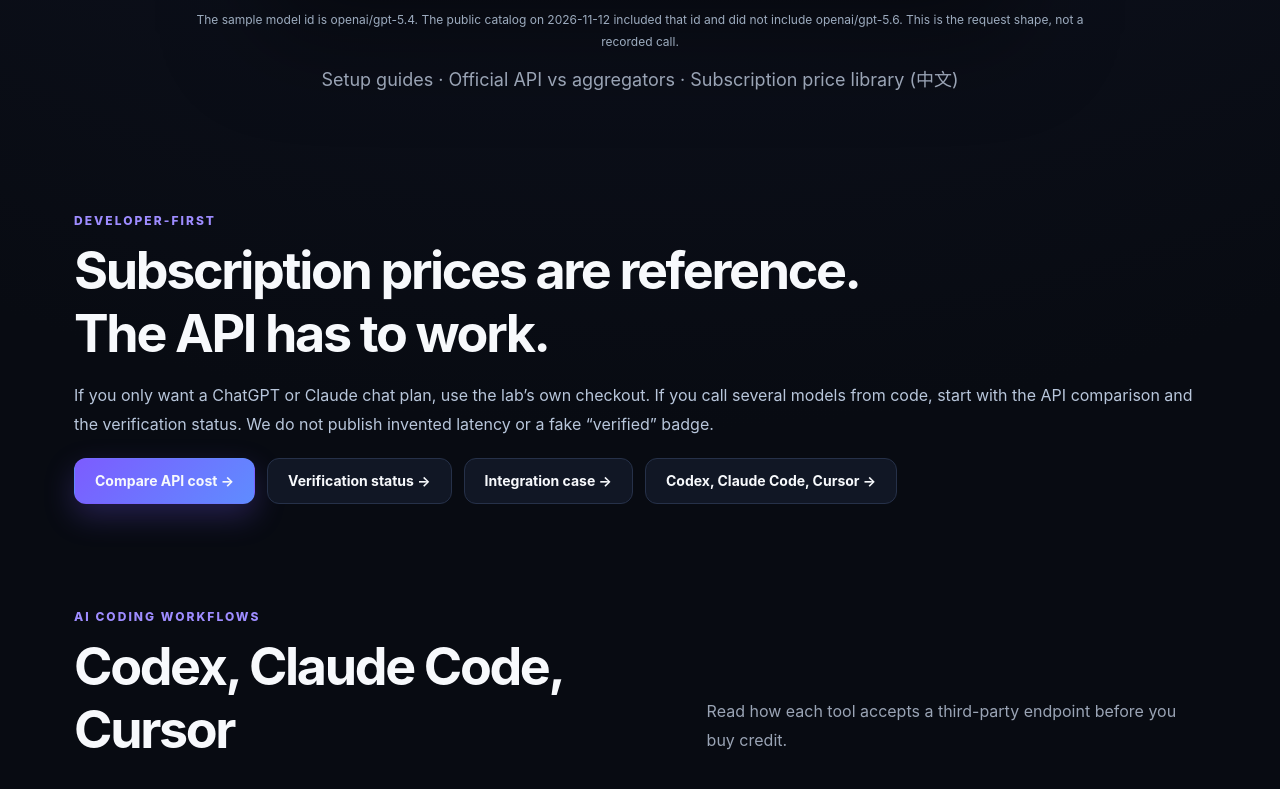
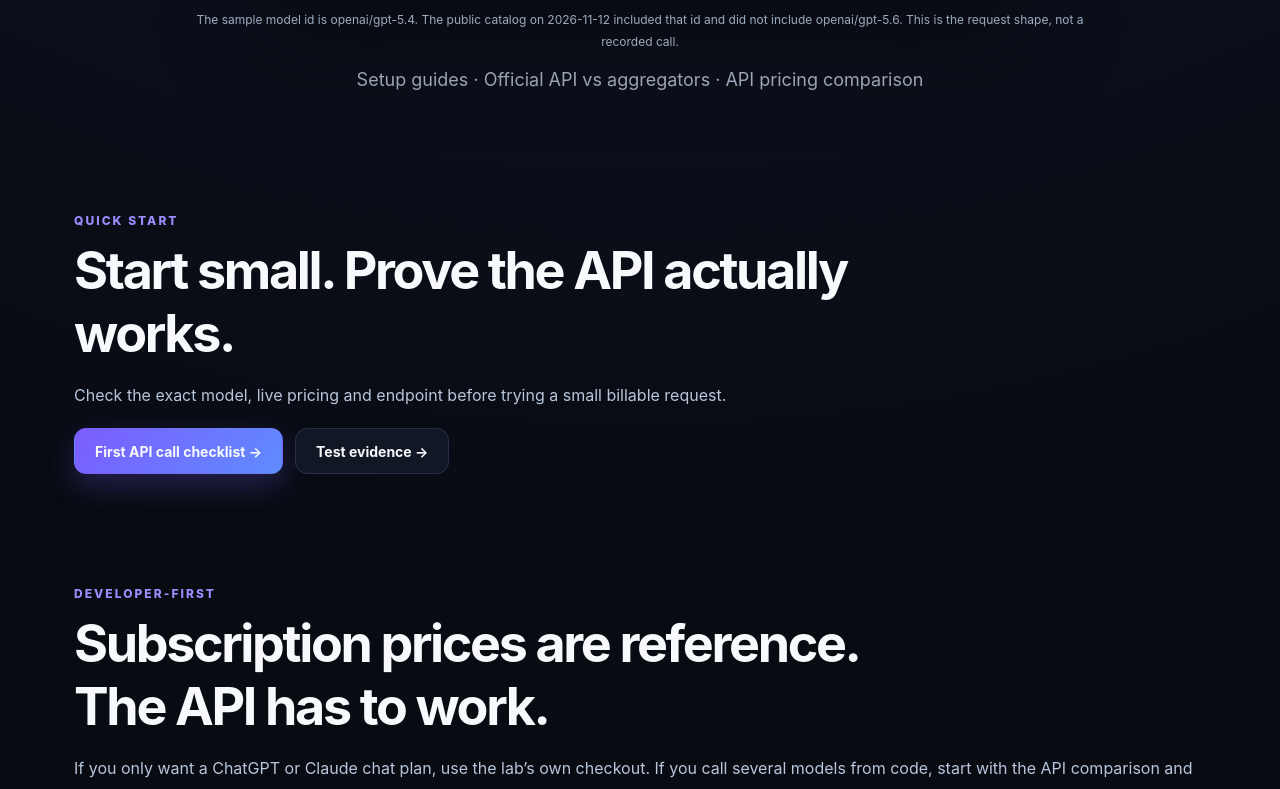
Before and after one commit to mk-kilo/Hugomain, a plain HTML site: page en/index.html in a window 1280 px wide. Shown: the part 1346-2135 px from the top of the page. Drawn offline with Linux system fonts and the light colour scheme.

Commit message:
Add clear verified-first-call onboarding CTAs

```diff
--- a/en/index.html
+++ b/en/index.html
@@ -72,10 +72,10 @@ response = client.chat.completions.create(
       </div>
       <p class="calc-note">The sample model id is openai/gpt-5.4. The public catalog on 2026-11-12 included that id and did not include openai/gpt-5.6. This is the request shape, not a recorded call.</p>
 
-    <p class="hero-copy"><a href="guides.html">Setup guides</a> · <a href="compare-aggregators.html">Official API vs aggregators</a> · <a href="api-pricing.html">Subscription price library (中文)</a></p>
+    <p class="hero-copy"><a href="guides.html">Setup guides</a> · <a href="compare-aggregators.html">Official API vs aggregators</a> · <a href="api-pricing.html">API pricing comparison</a></p>
   </section>
 
-  <section class="section home-value">
+  <section class="section home-value"><span class="kicker">QUICK START</span><h2>Start small. Prove the API actually works.</h2><p>Check the exact model, live pricing and endpoint before trying a small billable request.</p><div class="home-value-links"><a class="btn btn-primary" href="start-api.html" data-cta="en_quick_start">First API call checklist →</a><a class="btn btn-secondary" href="validation.html">Test evidence →</a></div></section><section class="section home-value">
     <span class="kicker">DEVELOPER-FIRST</span>
     <h2>Subscription prices are reference. The API has to work.</h2>
     <p>If you only want a ChatGPT or Claude chat plan, use the lab’s own checkout. If you call several models from code, start with the API comparison and the verification status. We do not publish invented latency or a fake “verified” badge.</p>
```
